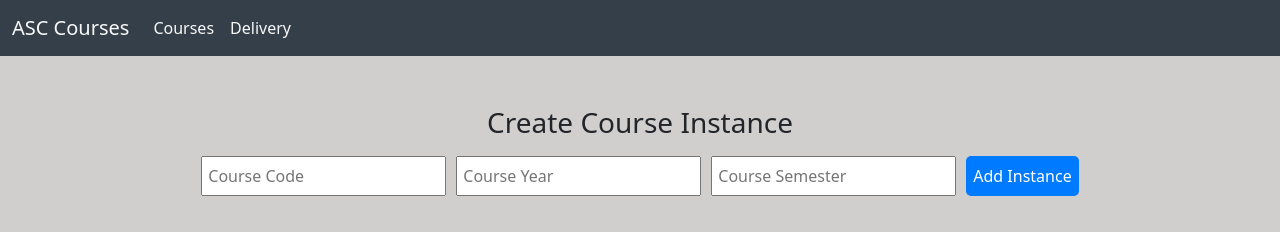
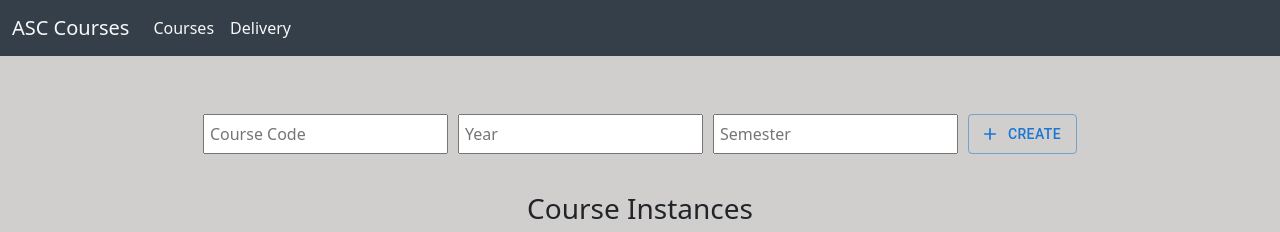
Before and after one commit to s-bose7/asc-cms-web-client, a React (Vite) app: page /course-instances in a window 1280 px wide. Shown: the top 232 px of the page. Built offline with nearby package versions, Linux system fonts and the light colour scheme; no server answers.

Commit message:
Refactor: Submit button using material UI to include add icon

```diff
--- a/src/components/courses/CreateCourse.jsx
+++ b/src/components/courses/CreateCourse.jsx
@@ -1,4 +1,7 @@
 import React, { useState } from 'react';
+
+import Button from "@mui/material/Button";
+import AddIcon from "@mui/icons-material/Add";
 
 
 function CreateCourse() {
@@ -52,7 +55,6 @@ function CreateCourse() {
     return (
     <>
         <div>
-            <h3>Create Course</h3>
             {error && <div style={{ color: 'red' }}>{error}</div>}
             {success && <div style={{ color: 'green' }}>{success}</div>}
             <form onSubmit={handleSubmit}>
@@ -87,7 +89,7 @@ function CreateCourse() {
                             className="input-field"
                         />
                     </div>
-                    <button type="submit" className="submit-button">Add Course</button>
+                    <Button type="submit" variant="outlined" startIcon={<AddIcon />}>Create</Button>
                 </div>
             </form>
         </div>
--- a/src/components/delivery/CreateDelivery.jsx
+++ b/src/components/delivery/CreateDelivery.jsx
@@ -1,5 +1,7 @@
 import React, { useState } from 'react';
 
+import Button from "@mui/material/Button";
+import AddIcon from "@mui/icons-material/Add";
 
 function CreateDelivery() {
     const [courseCode, setCourseCode] = useState('');
@@ -71,7 +73,6 @@ function CreateDelivery() {
     return (
     <>
         <div>
-            <h3>Create Course Instance</h3>
             {error && <div style={{ color: 'red' }}>{error}</div>}
             {success && <div style={{ color: 'green' }}>{success}</div>}
             <form onSubmit={handleSubmit}>
@@ -91,7 +92,7 @@ function CreateDelivery() {
                             type="text"
                             value={courseYear}
                             onChange={(e) => setCourseYear(e.target.value)}
-                            placeholder="Course Year"
+                            placeholder="Year"
                             required
                             className="input-field"
                         />
@@ -101,12 +102,12 @@ function CreateDelivery() {
                             type="text"
                             value={courseSemester}
                             onChange={(e) => setCourseSemester(e.target.value)}
-                            placeholder="Course Semester"
+                            placeholder="Semester"
                             required
                             className="input-field"
                         />
                     </div>
-                    <button type="submit" className="submit-button">Add Instance</button>
+                    <Button type="submit" variant="outlined" startIcon={<AddIcon />}>Create</Button>
                 </div>
             </form>
         </div>
```
